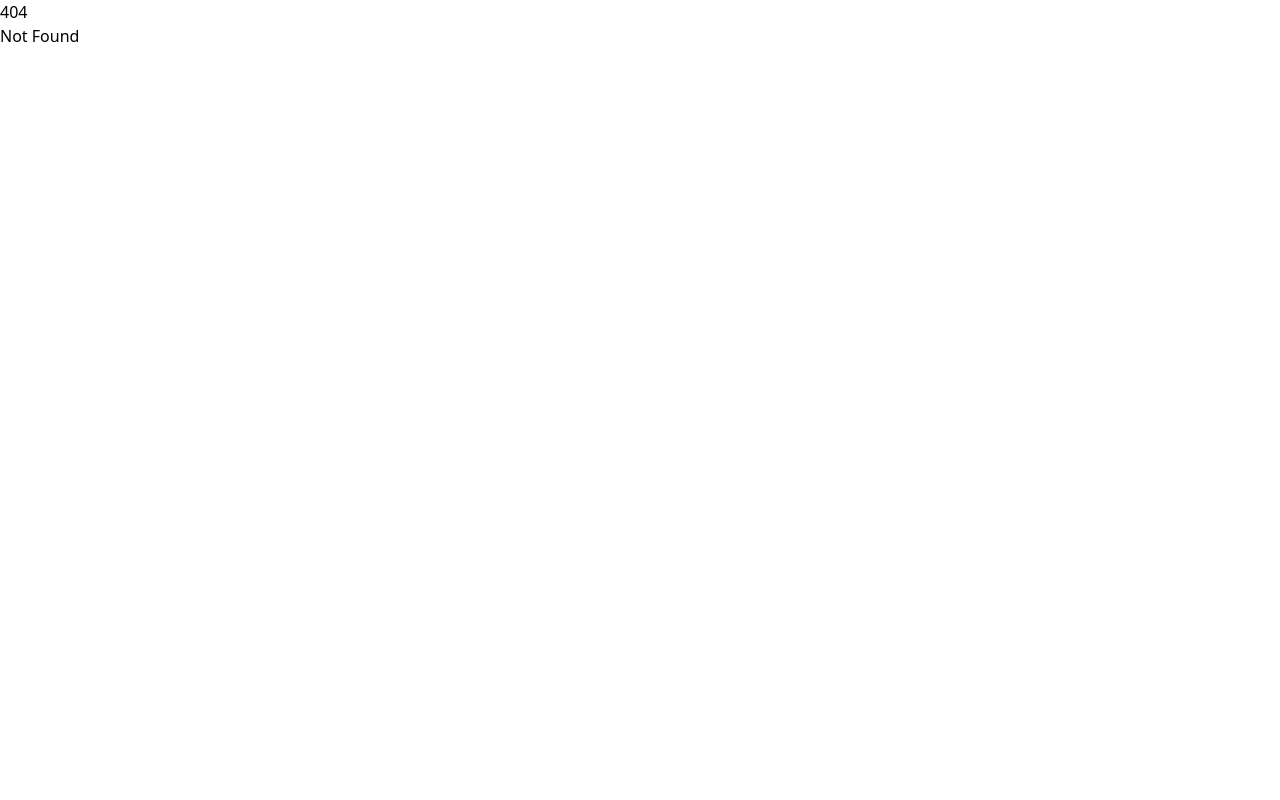
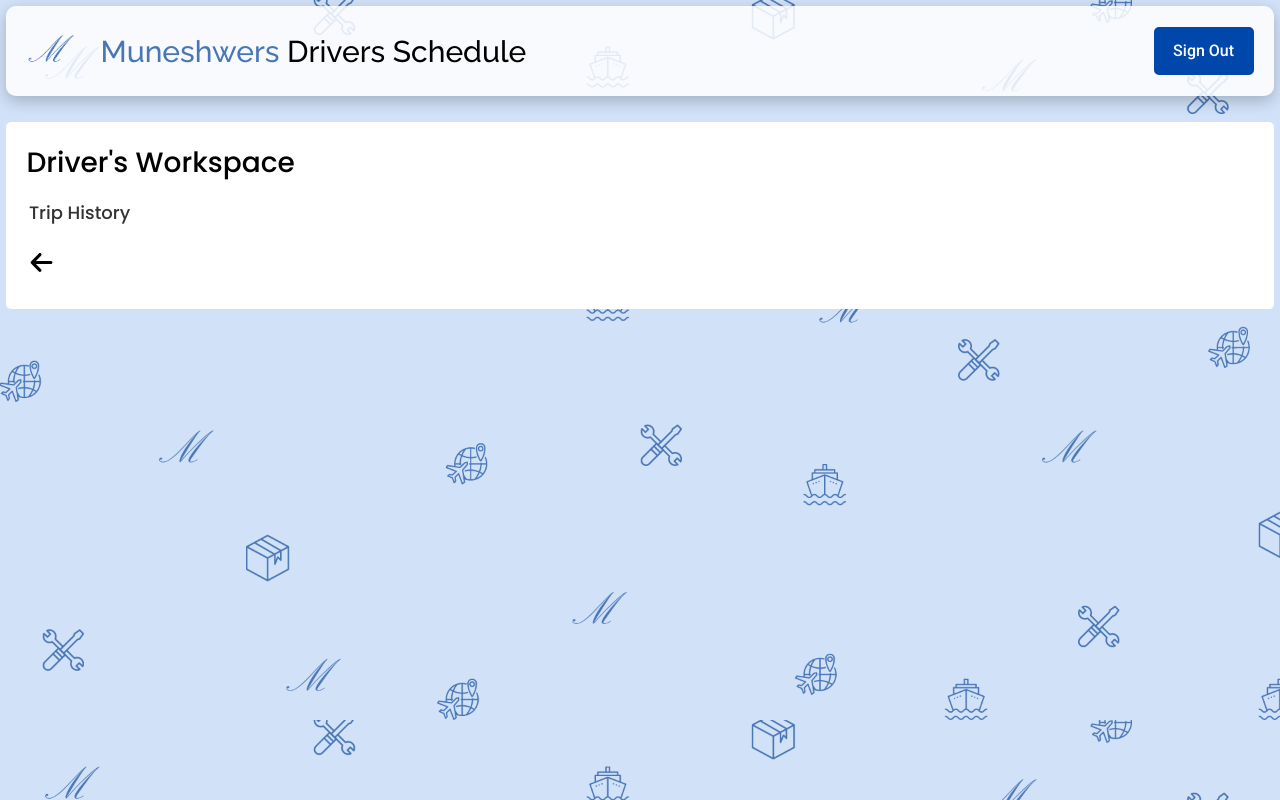
Before and after one commit to muneshwers/driver-scheduling, a SvelteKit app: page /workspace/trips in a window 1280 px wide. Before the commit this address had no page. Built offline with nearby package versions, Linux system fonts and the light colour scheme.

Commit message:
Added trip history and vehicle list dropdown

```diff
--- a/src/routes/workspace/newTrip/+page.svelte
+++ b/src/routes/workspace/newTrip/+page.svelte
@@ -18,7 +18,6 @@
         </a>
     </div>
 </header>
-
 <div class="driver-space">
     <div class="space-header poppins-medium">
         Driver's Workspace
@@ -38,7 +37,17 @@
         </div>
         <div class="trip-row">
             <label for="" class="form-label">Vehicle:</label>
-            <input type="text" name="location" id="location" placeholder="GHH9999" class="trip-form-input default-input"/>
+            <select id="drivers" class="trip-form-input default-input">
+                <option value="1">GAC4612</option>
+                <option value="2">GAG1432</option>
+                <option value="3">PAE8785</option>
+                <option value="4">PAE7442</option>
+                <option value="5">PAE2709</option>
+                <option value="6">PMM5900</option>
+                <option value="7">PAC4729</option>
+                <option value="8">PAC2290</option>
+                <option value="9">PAC7412</option>
+            </select>
         </div>
         <div class="trip-row">
             <label for="" class="form-label">Start:</label>
--- /dev/null
+++ b/src/routes/workspace/trips/+page.svelte
@@ -0,0 +1,33 @@
+<script>
+    import mllogo from "../../../mllogo.png";
+    import '../../styles.css';
+    import arrowLeft from "../../../arrow-left-solid.svg";
+    $: isLoggedIn = true;
+</script>
+
+<header>
+    <div class="title">
+        <img src={mllogo} alt="Muneshwers Limited Logo" class="ml-logo">
+        <div class="raleway-medium title-text"><span class="title-text-span">Muneshwers</span> Drivers Schedule</div>
+    </div>
+    <div class="actions">
+        <a href={'/signin'}>
+            <button type="button" class="signin-button">
+                {isLoggedIn ? 'Sign Out' : 'Sign In'}
+            </button>
+        </a>
+    </div>
+</header>
+<div class="driver-space">
+    <div class="space-header poppins-medium">
+        Driver's Workspace
+    </div>
+    <div class="page-subtitle poppins-medium">
+        Trip History
+    </div>
+    <!-- svelte-ignore a11y-invalid-attribute -->
+    <a href="/" class="workspace-back">
+        <img src={arrowLeft} alt="Back to Home" class="workspace-back-button" />
+    </a>
+
+</div>
```
